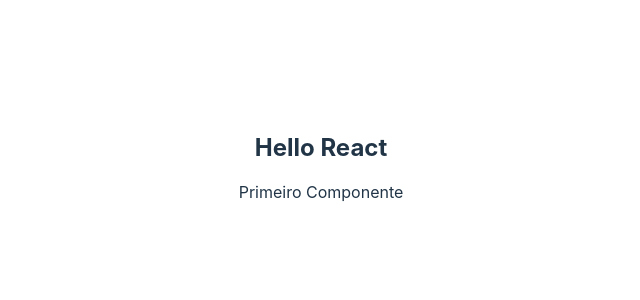
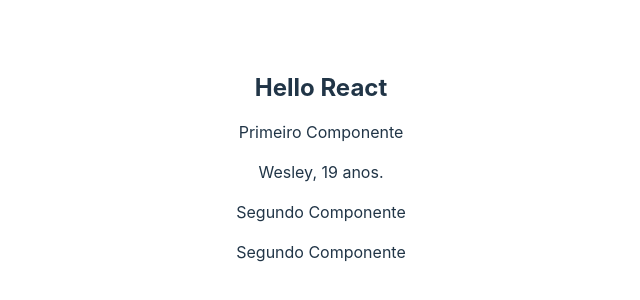
Before and after one commit to Wesley-Nilton/react-todo, a React (Vite) app: page / in a window 1280 px wide. Shown: the part 232-532 px from the top of the page, without its empty margins (319-959 px from the left). Built offline with nearby package versions, Linux system fonts and the light colour scheme.

Commit message:
Create another component

```diff
--- a/src/App.jsx
+++ b/src/App.jsx
@@ -1,4 +1,5 @@
 import FirstComponent from './components/FirstComponent';
+import AnotherComponent from './components/AnotherComponent';
 import './App.css';
 
 function App() {
@@ -7,6 +8,7 @@
     <div className="App">
       <h2>Hello React</h2>
       <FirstComponent />
+      <AnotherComponent />
     </div>
   )
 }
--- /dev/null
+++ b/src/components/AnotherComponent.jsx
@@ -0,0 +1,9 @@
+function AnotherComponent(){
+    return(
+        <div>
+            <p>Segundo Componente</p>
+        </div>
+    )
+}
+
+export default AnotherComponent;
--- a/src/components/FirstComponent.jsx
+++ b/src/components/FirstComponent.jsx
@@ -1,7 +1,15 @@
+import AnotherComponent from "./AnotherComponent";
+
 function FirstComponent(){
+    const name = "Wesley";
+    const age = 2022 - 2003;
+
     return(
         <div>
+            {/* Comentário JSX */}
             <p>Primeiro Componente</p>
+            <p>{name}, {age} anos.</p>
+            <AnotherComponent />
         </div>
     )
 }
```
